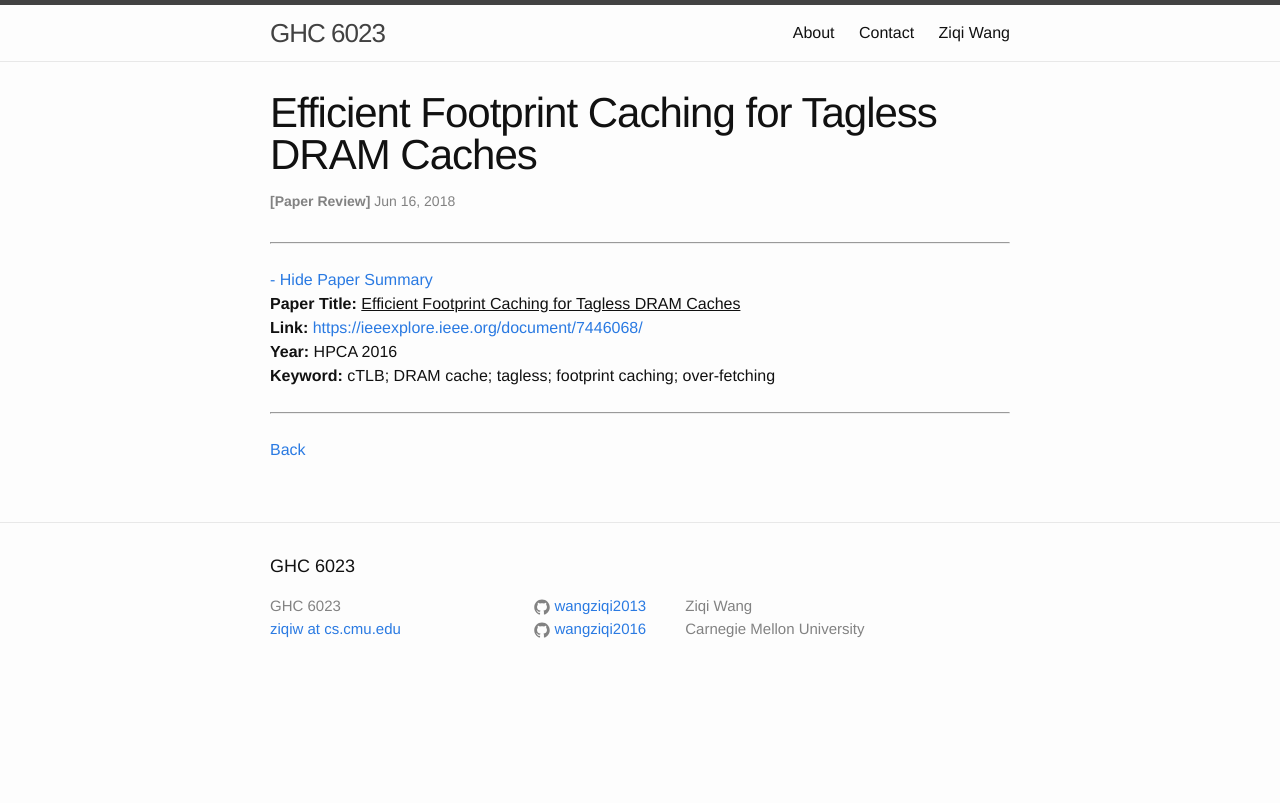
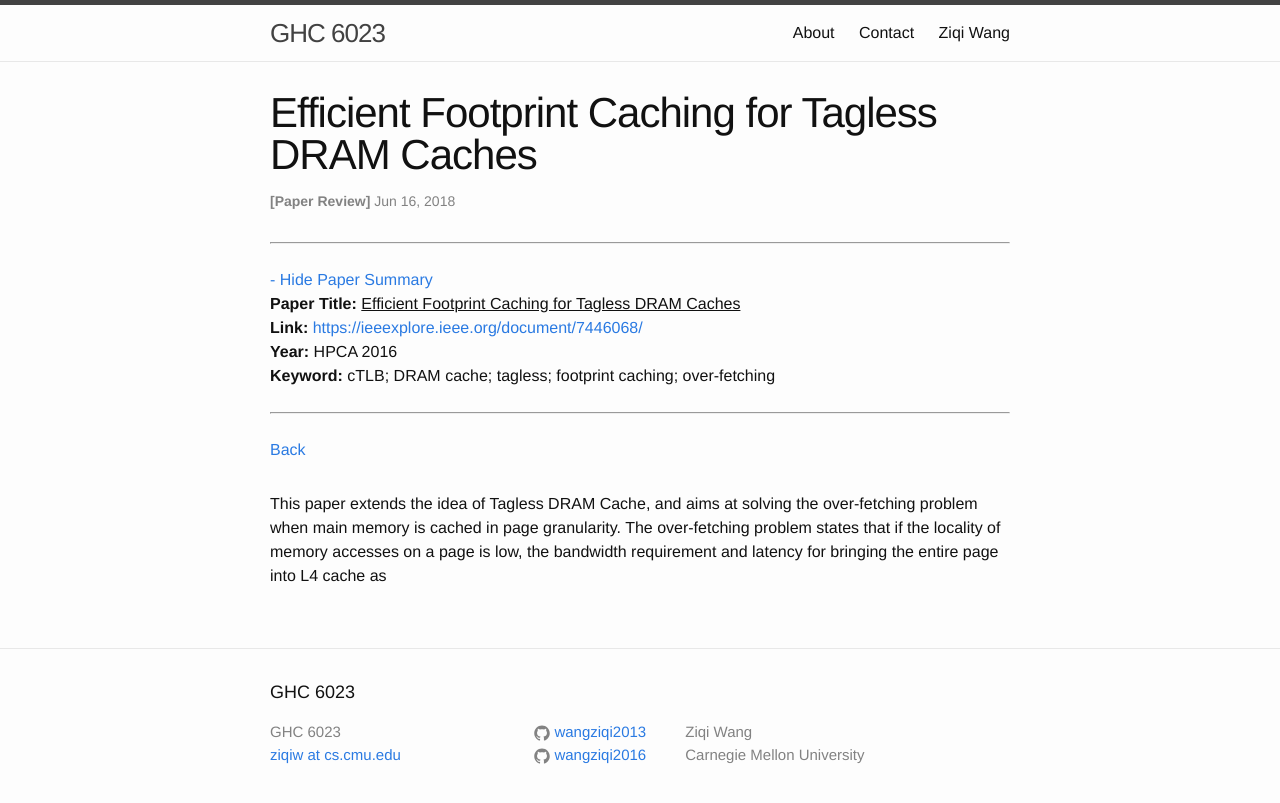
Before and after one commit to wangziqi2013/wangziqi2013.github.io, a Jekyll site: the page built from _posts/2018-06-16-Footprint-Caching.markdown, in a window 1280 px wide. Shown: the top 803 px of the page. Built offline with Jekyll 4.4.1, drawn with Linux system fonts in a browser that asks for light colours.

Commit message:
Working on first paragraph

```diff
--- a/_posts/2018-06-16-Footprint-Caching.markdown
+++ b/_posts/2018-06-16-Footprint-Caching.markdown
@@ -12,3 +12,8 @@ htm_cd:
 htm_cr:
 version_mgmt:
 ---
+
+This paper extends the idea of Tagless DRAM Cache, and aims at solving the over-fetching
+problem when main memory is cached in page granularity. The over-fetching problem states that
+if the locality of memory accesses on a page is low, the bandwidth requirement and latency for
+bringing the entire page into L4 cache as
```
